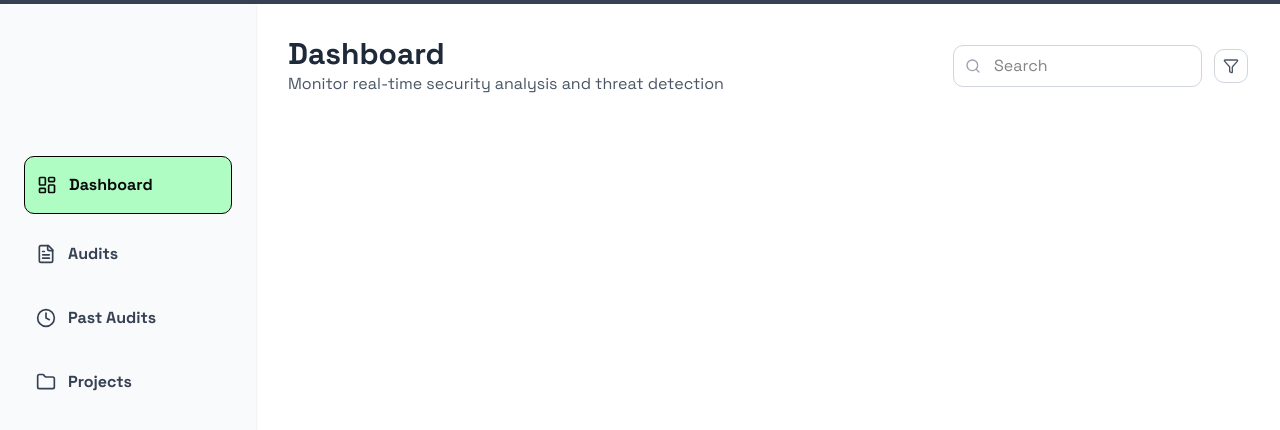
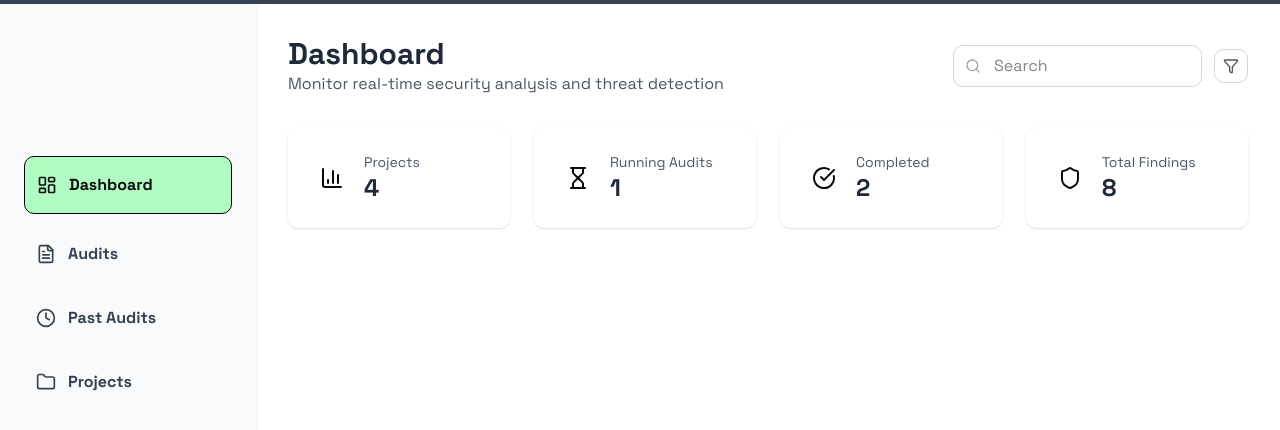
Before and after one commit to OpenAuditLabs/oal-web, a Next.js app: page / in a window 1280 px wide. Shown: the top 430 px of the page. Built offline with nearby package versions, Linux system fonts and the light colour scheme.

Commit message:
Feat : Add reusable StatsCard and KPIGrid components  (#40)

```diff
--- /dev/null
+++ b/src/components/common/KPIGrid.tsx
@@ -0,0 +1,45 @@
+import { BarChart3, Hourglass, CheckCircle, Shield } from "lucide-react";
+import StatsCard from "@/components/ui/StatsCard";
+
+export default function KPIGrid() {
+  const stats = [
+    {
+      icon: BarChart3,
+      label: "Projects",
+      value: "4",
+      iconColor: "text-black-600"
+    },
+    {
+      icon: Hourglass,
+      label: "Running Audits",
+      value: "1",
+      iconColor: "text-black-600"
+    },
+    {
+      icon: CheckCircle,
+      label: "Completed",
+      value: "2",
+      iconColor: "text-black-600"
+    },
+    {
+      icon: Shield,
+      label: "Total Findings",
+      value: "8",
+      iconColor: "text-black-600"
+    }
+  ];
+
+  return (
+    <div className="grid grid-cols-1 md:grid-cols-2 lg:grid-cols-4 gap-6 mb-8">
+      {stats.map((stat, index) => (
+        <StatsCard
+          key={index}
+          icon={stat.icon}
+          label={stat.label}
+          value={stat.value}
+          iconColor={stat.iconColor}
+        />
+      ))}
+    </div>
+  );
+}
--- a/src/components/pages/DashboardPage.tsx
+++ b/src/components/pages/DashboardPage.tsx
@@ -1,6 +1,7 @@
 "use client";
 
 import Header from "@/components/common/Header";
+import KPIGrid from "@/components/common/KPIGrid";
 
 export default function DashboardPage() {
   return (
@@ -11,6 +12,7 @@ export default function DashboardPage() {
         subtitle="Monitor real-time security analysis and threat detection"
       />
 
+      <KPIGrid />
     </main>
   );
 }
--- /dev/null
+++ b/src/components/ui/StatsCard.tsx
@@ -0,0 +1,29 @@
+import { LucideIcon } from "lucide-react";
+
+interface StatsCardProps {
+  icon: LucideIcon;
+  label: string;
+  value: string | number;
+  iconColor?: string;
+}
+
+export default function StatsCard({
+  icon: Icon,
+  label,
+  value,
+  iconColor = "text-black-600"
+}: StatsCardProps) {
+  return (
+    <div className="bg-white p-6 rounded-lg shadow-sm">
+      <div className="flex items-center gap-3">
+        <div className={`p-2 rounded-lg`}>
+          <Icon className={`w-6 h-6 ${iconColor}`} />
+        </div>
+        <div>
+          <p className="text-sm text-gray-600">{label}</p>
+          <p className="text-2xl font-bold text-gray-800">{value}</p>
+        </div>
+      </div>
+    </div>
+  );
+}
```
